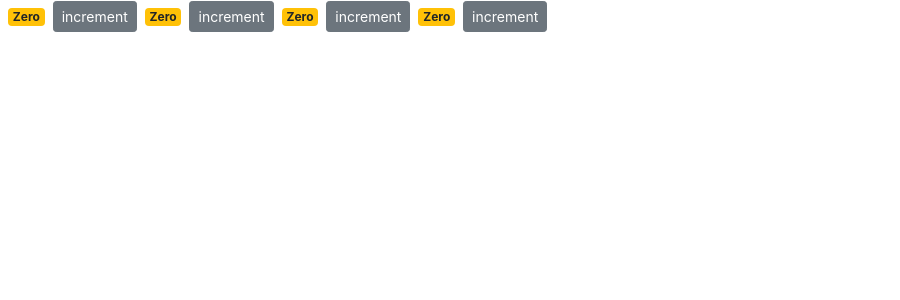
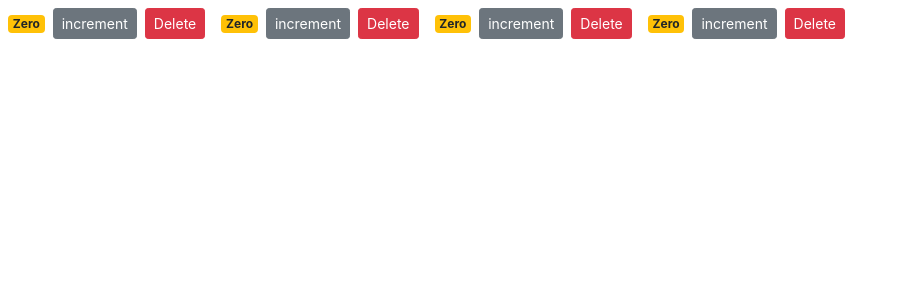
Before and after one commit to voodoo15/React-Shopping-Cart-Button-Example, a React (Create React App) app: page / in a window 1280 px wide. Shown: the top 300 px of the page, without its empty margins (0-900 px from the left). Built offline with nearby package versions, Linux system fonts and the light colour scheme.

Commit message:
Added delete button functionality and handlers in counters.jsx and counter.jsx

```diff
--- a/src/components/counter.jsx
+++ b/src/components/counter.jsx
@@ -2,7 +2,7 @@
 
 class Counter extends Component {
   state = {
-    value: this.props.value
+    value: this.props.counter.value
   };
 
   handleIncrement = () => {
@@ -18,6 +18,11 @@
           className="btn btn-secondary btn-sm"
           onClick={this.handleIncrement}
         >increment
+        </button>
+        <button
+          onClick={() => this.props.onDelete(this.props.counter.id)}
+          className="btn btn-danger btn-sm m-2">
+          Delete
         </button>
       </React.Fragment>
     );
--- a/src/components/counters.jsx
+++ b/src/components/counters.jsx
@@ -9,14 +9,25 @@
       { id: 3, value: 0 },
       { id: 4, value: 0 }
     ]
-  }
+  };
+
+  handleDelete = (counterId) => {
+    const counters = this.state.counters.filter(c => c.id !== counterId);
+    this.setState({ counters });
+  };
+
   render() {
     return (
       <div>
-        { this.state.counters.map( counter => <Counter key={counter.id} value={counter.value} />) }
+        { this.state.counters.map(counter =>
+          <Counter
+            onDelete={this.handleDelete}
+            key={counter.id}
+            counter={counter}
+          />) }
       </div>
   );
-  }
-}
+};
+};
 
 export default Counters;
--- a/src/index.js
+++ b/src/index.js
@@ -1,13 +1,13 @@
 import React from 'react';
 import ReactDOM from 'react-dom';
 import './index.css';
-import App from './App';
+// import App from './App';
 import * as serviceWorker from './serviceWorker';
 import 'bootstrap/dist/css/bootstrap.css';
-import Counter from './components/counter';
+// import Counter from './components/counter';
 import Counters from './components/counters';
 
 
-ReactDOM.render( <Counters /> , document.getElementById('root'));
+ReactDOM.render(<Counters /> , document.getElementById('root'));
 
 serviceWorker.unregister();
```
